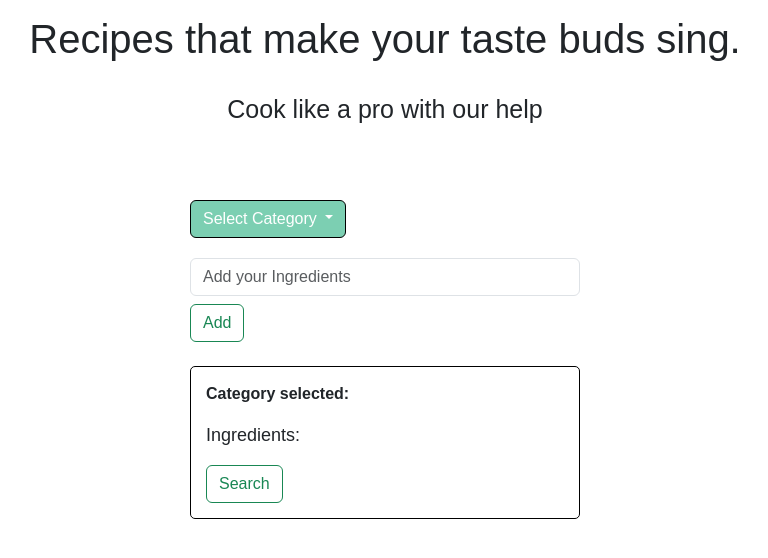
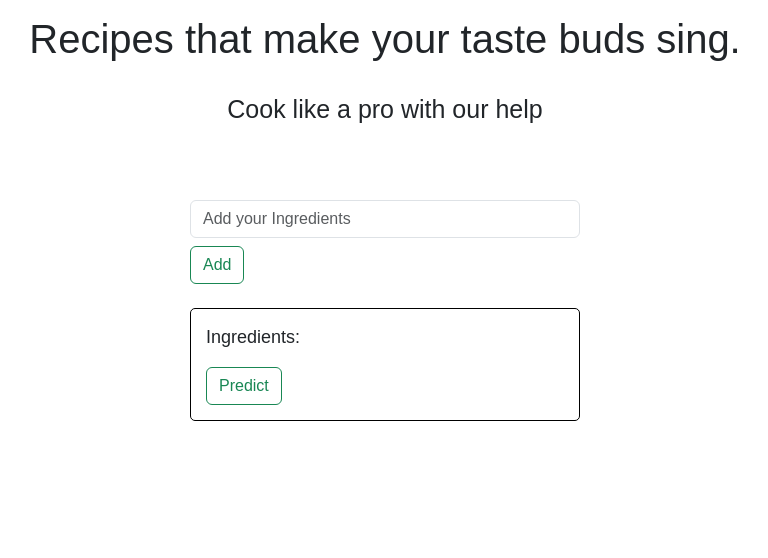
Before and after one commit to Ayush06102003/RecipeRecommendation_ML, a Flask app: page / in a window 1280 px wide. Shown: the part 161-719 px from the top of the page, without its empty margins (255-1023 px from the left). Run offline with Flask 3, Linux system fonts and the light colour scheme; parts of the project's set-up code (start-up, migrations or seed data) failed here and were passed over.

Commit message:
Update index.html

```diff
--- a/templates/index.html
+++ b/templates/index.html
@@ -128,7 +128,7 @@
   <nav class="navbar navbar-expand-lg bg-body-tertiary mx-5 my-2" style="background-color: #7caccf;">
     <div class="container-fluid">
       <a class="navbar-brand" href="#">Veggify</a>
-      <form class="d-flex" action="{{url_for('predict')}}" method="POST" role="search">
+      <form class="d-flex" action="{{url_for('search')}}" method="POST" role="search">
         <input class="form-control me-2" type="search" placeholder="Search" aria-label="Search">
         <button class="btn btn-outline-success" type="submit">Search</button>
       </form>
@@ -159,82 +159,84 @@
   </div>
   <!-- category -->
 
+  <!-- category -->
+
 
   <!-- Ingredients  list-->
-
-  <div class="todo-container ">
-    <form class="flex " action="{{url_for('search')}}" method="POST" role="search">
-      <div class="dropdown ">
-        <button class="btn btn-secondary dropdown-toggle" type="button" data-bs-toggle="dropdown" aria-expanded="false">
-          Select Category
-        </button>
-        <ul class="dropdown-menu" required >
-          <li><a class="dropdown-item" href="#">Less than 40 minutes & Low Calory</a></li>
-          <li><a class="dropdown-item" href="#">Less than 40 minutes & High Calory</a></li>
-          <li><a class="dropdown-item" href="#">More than 40 minutes & Low Calory</a></li>
-          <li><a class="dropdown-item" href="#">More than 40 minutes & High Calory</a></li>
-        </ul>
-      </div>
-      <input class="form-control me-2" type="search" id="taskInput" placeholder="Add your Ingredients"
-        aria-label="Search">
+  <div class="todo-container">
+    <form class="flex" id="ingredientForm">
+        <input class="form-control me-2" type="search" id="taskInput" placeholder="Add your Ingredients" aria-label="Search">
         <button class="btn btn-outline-success my-2" onclick="addTask(event)">Add</button>
         <div class="ingredients my-3">
-        <p id="selectedCategoryDisplay">Category selected: </p>
-
             <p style="font-size: large;">Ingredients:</p>
             <ul id="taskList">
                 <!-- Tasks will be added dynamically here -->
             </ul>
-        <button class="btn btn-outline-success" type="submit">Search</button>
-
+            <button class="btn btn-outline-success" onclick="sendTasksToFlask()" type="submit">Predict</button>
         </div>
+        <div id="recipeContainer"></div>
     </form>
 </div>
+
 <script>
+  var tasks = [];
+
   function addTask(event) {
       event.preventDefault(); // Prevent the default form submission behavior
 
-      var taskInput = document.getElementById("taskInput");
-      var taskList = document.getElementById("taskList");
+      var taskInput = document.getElementById("taskInput").value;
 
-      if (taskInput.value === "") {
+      if (taskInput === "") {
           alert("Please enter an ingredient.");
           return;
       }
 
+      // Push the task into the tasks array
+      tasks.push(taskInput);
+
+      var taskList = document.getElementById("taskList");
       var li = document.createElement("li");
-      li.textContent = taskInput.value;
+      li.textContent = taskInput;
 
-      li.onclick = function () {
+      li.onclick = function() {
           this.classList.toggle("completed");
       };
 
       taskList.appendChild(li);
-      taskInput.value = "";
+      document.getElementById("taskInput").value = ""; // Clear the input field
   }
 
+  function sendTasksToFlask() {
+      // Make an AJAX request to Flask
+      var xhr = new XMLHttpRequest();
+      xhr.open('POST', '/predict', true);
+      xhr.setRequestHeader('Content-Type', 'application/json');
+      xhr.onreadystatechange = function () {
+          if (xhr.readyState === 4 && xhr.status === 200) {
+              console.log('Response from server:', xhr.responseText);
+              document.getElementById('recipeContainer').innerHTML = xhr.responseText;
 
-    document.addEventListener("DOMContentLoaded", function () {
-    // Get all dropdown items
-    var dropdownItems = document.querySelectorAll(".dropdown-item");
+              alert('Ingredients successfully sent to the server!');
+          } else if (xhr.readyState === 4 && xhr.status !== 200) {
+              console.error('Error sending tasks');
+              alert('Error: Unable to send ingredients to the server.');
+          }
+      };
+      xhr.send(JSON.stringify({ tasks: tasks }));
+  }
 
-    // Loop through each dropdown item and attach click event listener
-    dropdownItems.forEach(function (item) {
-      item.addEventListener("click", function () {
-        // Get the text content of the clicked item
-        var selectedCategory = this.textContent.trim();
-        console.log("Selected category:", selectedCategory);
-
-        // Update the display with the selected category
-        document.getElementById("selectedCategoryDisplay").textContent = "Category selected: " + selectedCategory;
-      });
-    });
+  // Add event listener to the form for manual submission
+  document.getElementById("ingredientForm").addEventListener("submit", function(event) {
+      event.preventDefault(); // Prevent the default form submission behavior
+      sendTasksToFlask(); // Call the function to send tasks to Flask
   });
 
+  function renderHTML(htmlContent) {
+        // Render the received HTML content
+        document.body.innerHTML = htmlContent;
+    }
+</script>
 
-  </script>
+
 </body>
-<script src="https://cdn.jsdelivr.net/npm/bootstrap@5.3.3/dist/js/bootstrap.bundle.min.js"
-  integrity="sha384-YvpcrYf0tY3lHB60NNkmXc5s9fDVZLESaAA55NDzOxhy9GkcIdslK1eN7N6jIeHz" crossorigin="anonymous"></script>
-
 </html>
```
Lines whose indentation alone changed are shown as unchanged.
